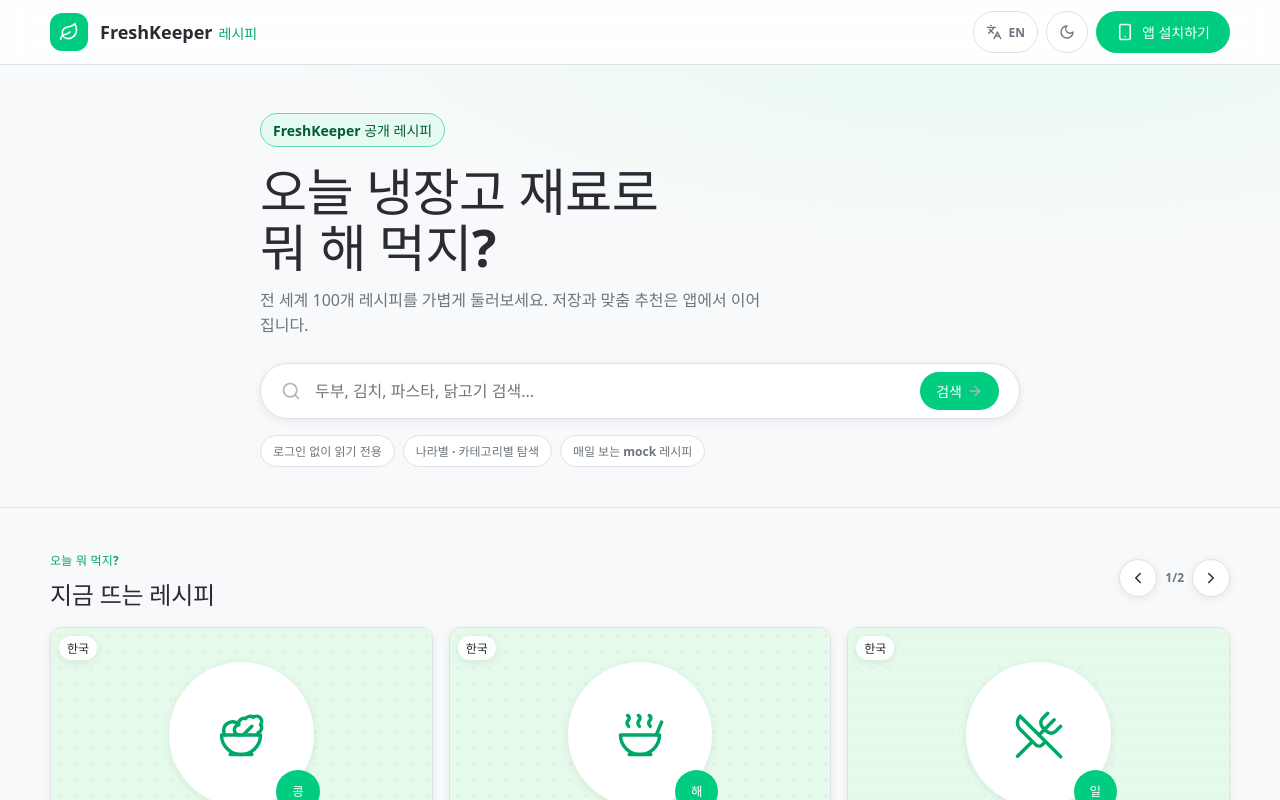
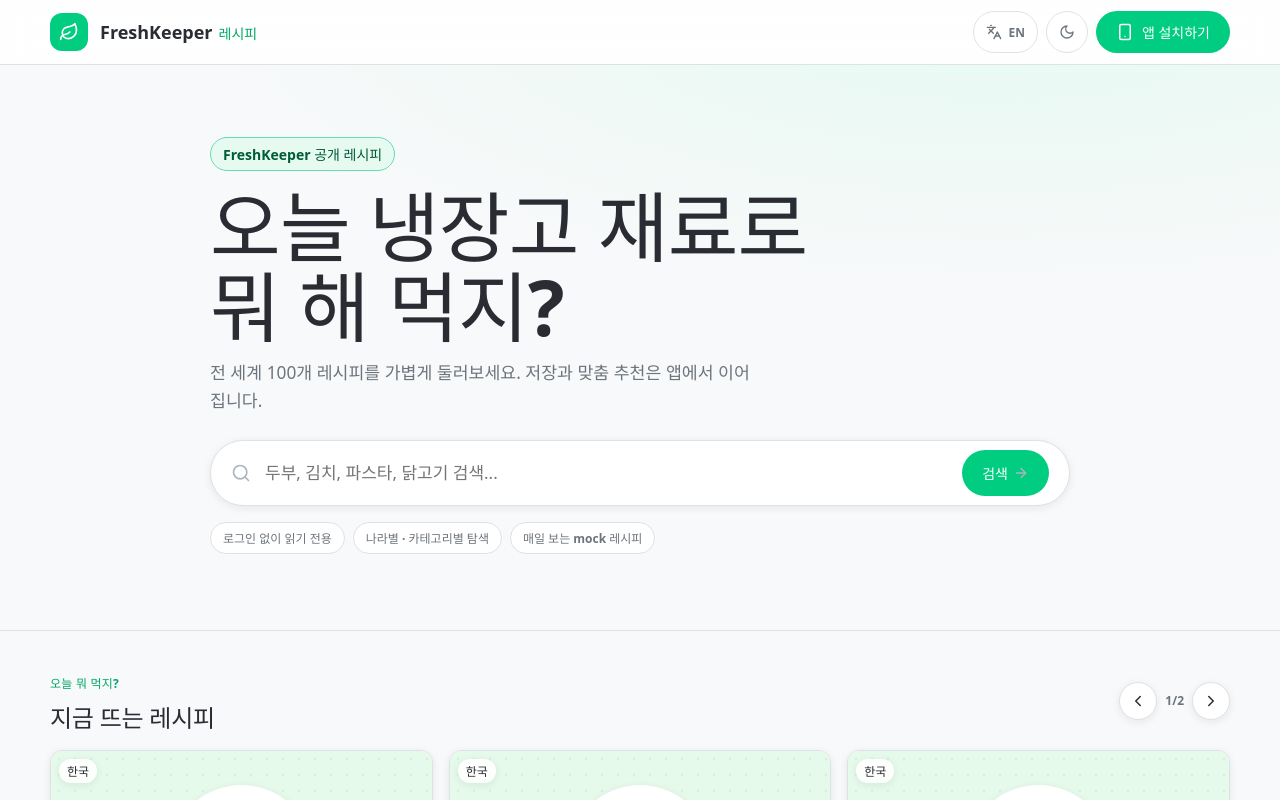
Before and after one commit to clipo-corp/web_fridgeProject_recipe, a React (Vite) app: page / in a window 1280 px wide. Shown: the top 800 px of the page. Built offline with nearby package versions, Linux system fonts and the light colour scheme.

Commit message:
Enlarge recipe catalog hero

```diff
--- a/src/styles/catalog.css
+++ b/src/styles/catalog.css
@@ -224,8 +224,11 @@ main {
 
 /* ---------- Hero ---------- */
 .hero {
+  display: flex;
+  align-items: center;
+  min-height: clamp(460px, 56vh, 620px);
   background:
-    radial-gradient(1200px 380px at 78% -10%, var(--green-50), transparent 60%),
+    radial-gradient(1320px 460px at 78% -10%, var(--green-50), transparent 62%),
     var(--bg-app);
   border-bottom: 1px solid var(--border);
 }
@@ -233,14 +236,14 @@ main {
 .hero__inner {
   width: min(1180px, calc(100% - 2 * var(--space-2xl)));
   margin: 0 auto;
-  padding: var(--space-5xl) 0 var(--space-4xl);
-  max-width: 760px;
+  padding: 72px 0 76px;
+  max-width: 860px;
 }
 
 .hero h1 {
   margin: var(--space-lg) 0 var(--space-md);
-  font-size: clamp(2rem, 5vw, 3.2rem);
-  line-height: 1.1;
+  font-size: clamp(2.9rem, 6.2vw, 4.8rem);
+  line-height: 1.04;
   font-weight: 800;
   letter-spacing: -0.01em;
   color: var(--text);
@@ -249,8 +252,8 @@ main {
 .hero p {
   max-width: 56ch;
   color: var(--text-secondary);
-  font-size: var(--type-body-size);
-  line-height: 1.6;
+  font-size: clamp(1rem, 1.35vw, 1.2rem);
+  line-height: 1.65;
 }
 
 .hero__search-wrap {
@@ -262,7 +265,7 @@ main {
   display: flex;
   align-items: center;
   gap: var(--space-md);
-  height: var(--h-input-large);
+  height: 66px;
   padding: 0 var(--space-xl);
   border-radius: var(--radius-pill);
   background: var(--bg-card);
@@ -287,7 +290,7 @@ main {
   outline: 0;
   background: transparent;
   color: var(--text);
-  font-size: var(--type-body-size);
+  font-size: 17px;
 }
 
 .hero__search-clear {
@@ -307,8 +310,8 @@ main {
   align-items: center;
   justify-content: center;
   gap: 5px;
-  height: 38px;
-  padding: 0 var(--space-lg);
+  height: 46px;
+  padding: 0 var(--space-xl);
   border: 0;
   border-radius: var(--radius-pill);
   background: var(--primary);
```
